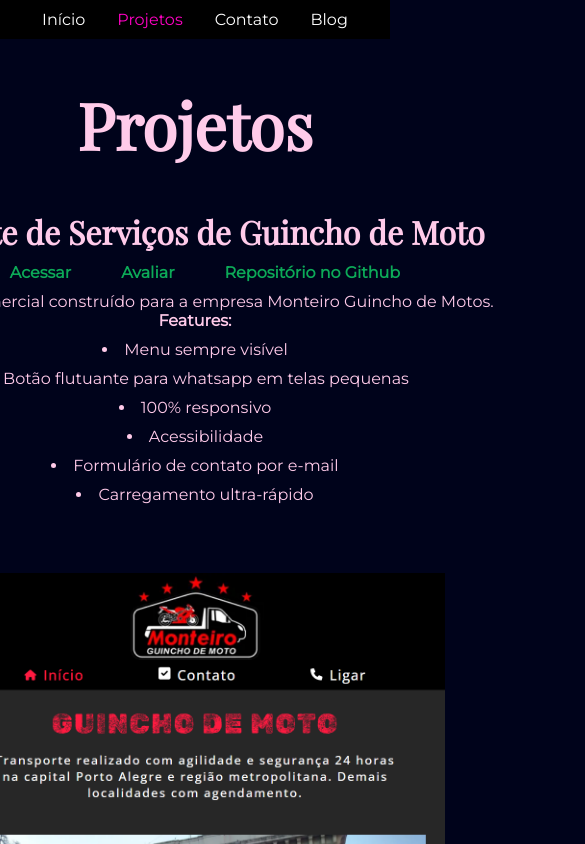
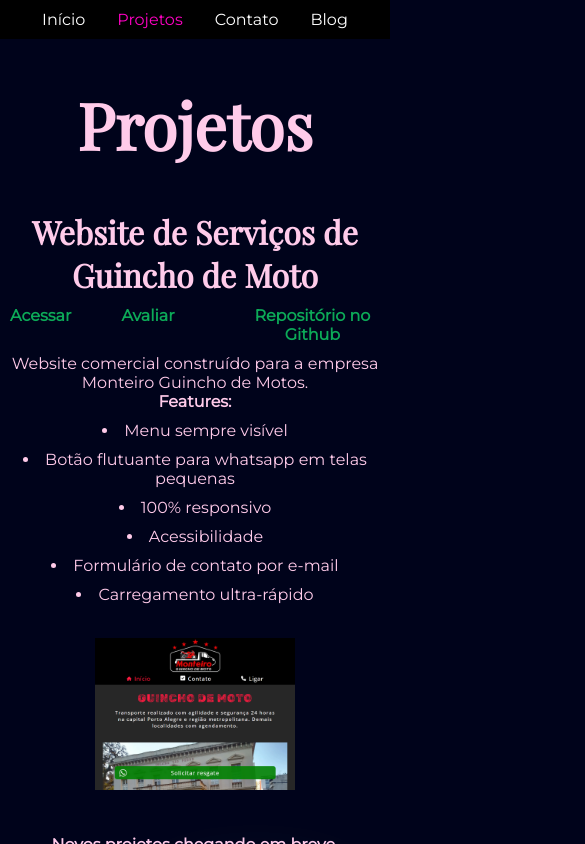
Before and after one commit to nicolasarths/personal-website, a Next.js app: page /projetos in a window 390 px wide. Shown: the top 844 px of the page, 585 px wide, since content can reach past the window. Built offline with nearby package versions, Linux system fonts and the light colour scheme; a web font is replaced by a local one.

Commit message:
fix responsiveness for images on projects page

```diff
--- a/src/pages/projetos.js
+++ b/src/pages/projetos.js
@@ -16,9 +16,6 @@
           }
           function HandleLeave() {
             toggleClasses(originalClasses + " scale-down");
-          }
-          function HandleClick() {
-            location.href= project.href
           }
           return (
             <>
@@ -58,7 +55,6 @@
                     className={classes}
                     onMouseEnter={HandleEnter}
                     onMouseLeave={HandleLeave}
-                    onClick={HandleClick}
                   >
                     <Image src={project.src} alt={project.alt} layout="fill" />
                   </div>
--- a/src/styles/globals.css
+++ b/src/styles/globals.css
@@ -37,8 +37,8 @@
 
 .next-image {
   position: relative;
-  width: 500px;
-  height: 500px;
+  width: clamp(200px, 40vw, 500px);
+  height: clamp(200px, 40vw, 500px);
 }
 
 .container {
--- a/src/styles/projects.css
+++ b/src/styles/projects.css
@@ -11,7 +11,7 @@
 }
 
 .project-left{
-  width: 800px;
+  max-width: 800px;
 }
 
 .project-title {
```
